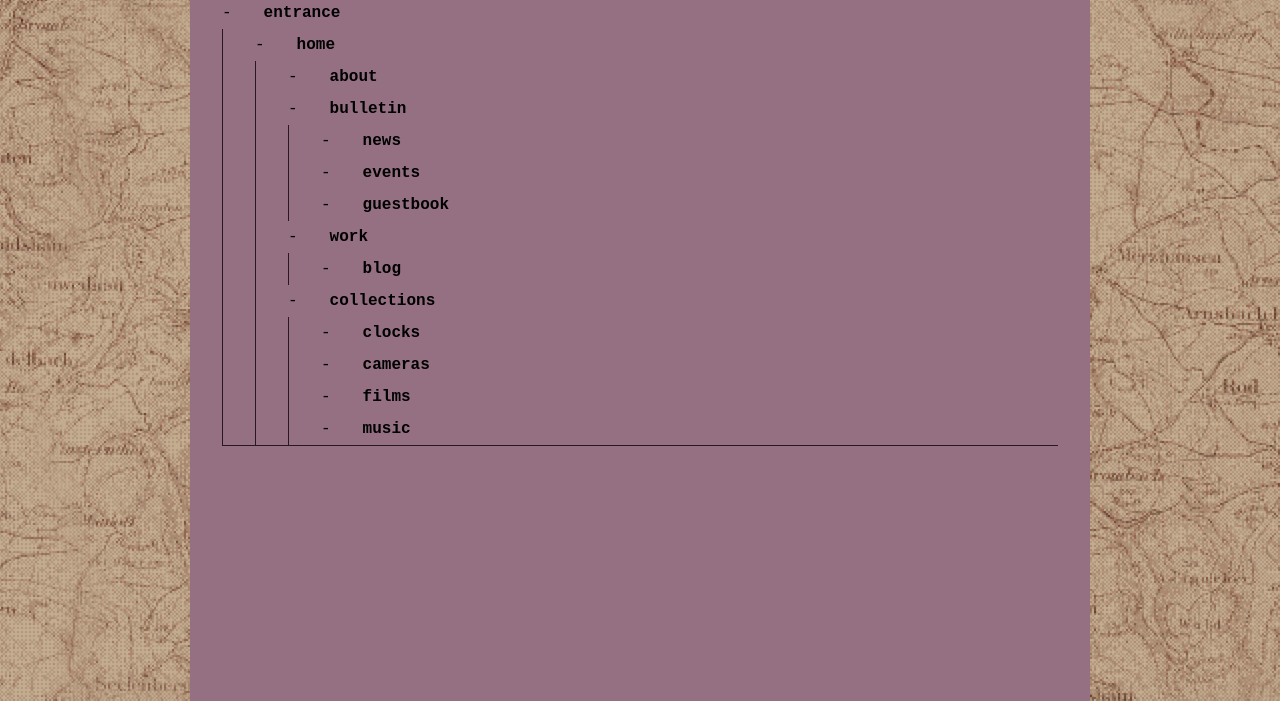
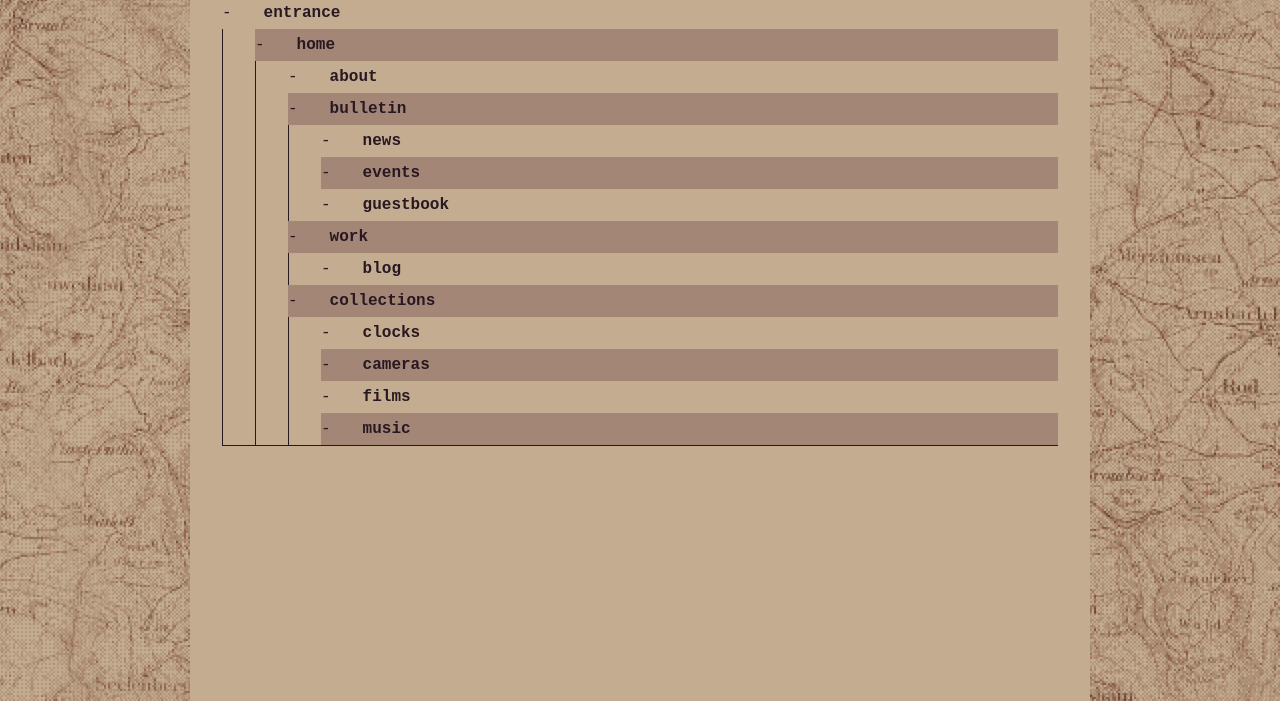
Before and after one commit to JorynE109/joryn.neocities.org, a plain HTML site: page page/info/sitemap/index.html in a window 1280 px wide. Shown: the part 99-800 px from the top of the page. Drawn offline with Linux system fonts and the light colour scheme.

Commit message:
completes sitemap styling

```diff
--- a/page/info/sitemap/index.html
+++ b/page/info/sitemap/index.html
@@ -49,5 +49,14 @@
             </li>
         </ul>
     </div>
+    <script>
+        const links = document.querySelectorAll('#sitemap .link');
+        links.forEach((li, index) => {
+        if ((index + 1) % 2 === 0) {
+            li.classList.add('alt');
+        }
+        });
+
+    </script>
 </body>
 </html>
--- a/styles/sitemap.css
+++ b/styles/sitemap.css
@@ -2,7 +2,7 @@ body{
     background-image: url('/img/backgrounds/map-seamless.jpg');
 }
 :root{
-    --copper: #C59C79;
+    --parchment: #c4ac90;
     --blackberry: #48192E;
     --kuro: #281822;
     --meadow: #957083;
@@ -10,10 +10,11 @@ body{
 .wrapper{
     max-width: 900px;
     margin: auto;
-    background-color: var(--meadow);
+    background-color: var(--parchment);
     height: 100vh;
     padding: 2rem;
     line-height: 2;
+    color: var(--kuro);
 }
 ul{
     list-style-type: none;
@@ -22,6 +23,10 @@ ul{
     border-left: solid 1px var(--kuro);
     padding: 0 2rem;
 } */
+.link{
+    color: var(--kuro);
+    display: flex;
+}
 li.link:before{
     content: "-";
     margin-right: 2rem;
@@ -34,10 +39,25 @@ li.link:before{
     padding-left: 2rem;
 }
 a{
-    color: black;
+    color: inherit;
     font-weight: 600;
     text-decoration: none;
+    display: flex;
+    width: 100%;
 }
 .visited:after{
     content: " ✓";
+    display: block;
+    margin-left: auto;
+    padding: 0 0.5rem;
 }
+.link.alt{
+    background-color: #48192e41;
+}
+.link:not(.alt){
+    background-color: #28182200;
+}
+.link:hover{
+    background-color: var(--kuro);
+    color: var(--meadow);
+}
```
